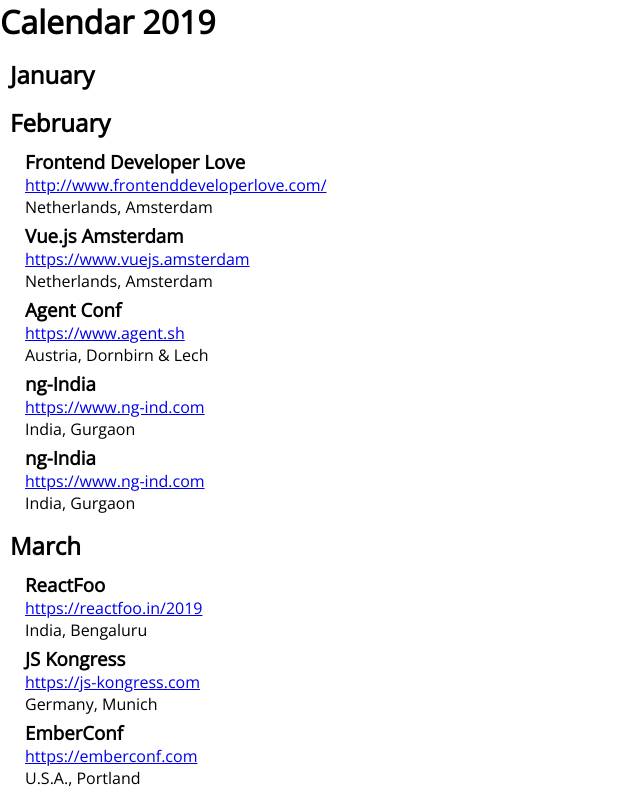
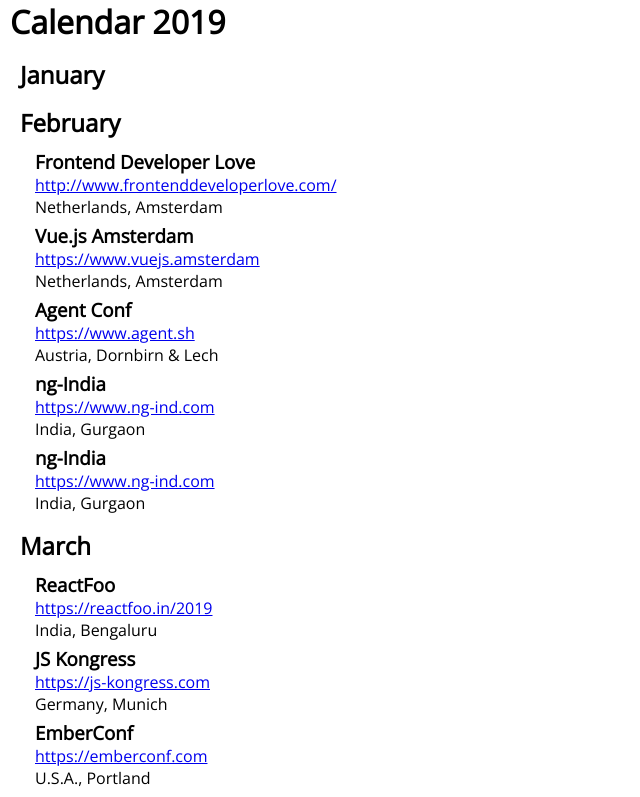
Before and after one commit to sirpravdi/calendar, a plain HTML site: page index.html in a window 1280 px wide. Shown: the top 797 px of the page, without its empty margins (0-640 px from the left). Drawn offline with nearby package versions, Linux system fonts and the light colour scheme.

Commit message:
some style fixes

```diff
--- a/calendar.css
+++ b/calendar.css
@@ -2,6 +2,10 @@
     margin: 0;
     padding: 0;
     font-family: 'Open Sans', sans-serif;
+}
+
+h1 {
+    margin-left: 10px;
 }
 
 ul {
@@ -9,7 +13,7 @@
 }
 
 section {
-    margin: 15px 10px;
+    margin: 15px 20px;
 }
 
 section ul {
--- a/index.html
+++ b/index.html
@@ -2,6 +2,7 @@
 <html lang='en'>
     <head>
         <meta charset="UTF-8">
+        <title>Frontend Calendar</title>
         <link rel="stylesheet" type="text/css" href="calendar.css">
         <script src=calendar.js type="text/javascript" defer></script>
         <link href="https://fonts.googleapis.com/css?family=Open+Sans" rel="stylesheet">
```
